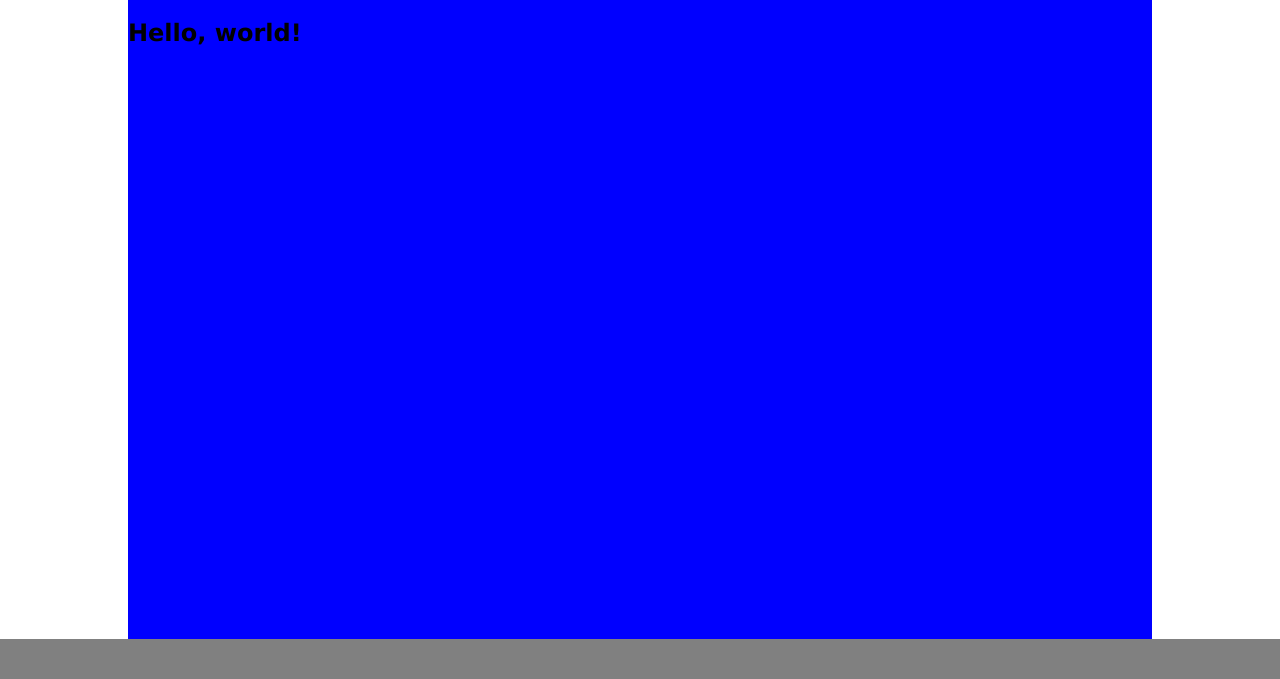
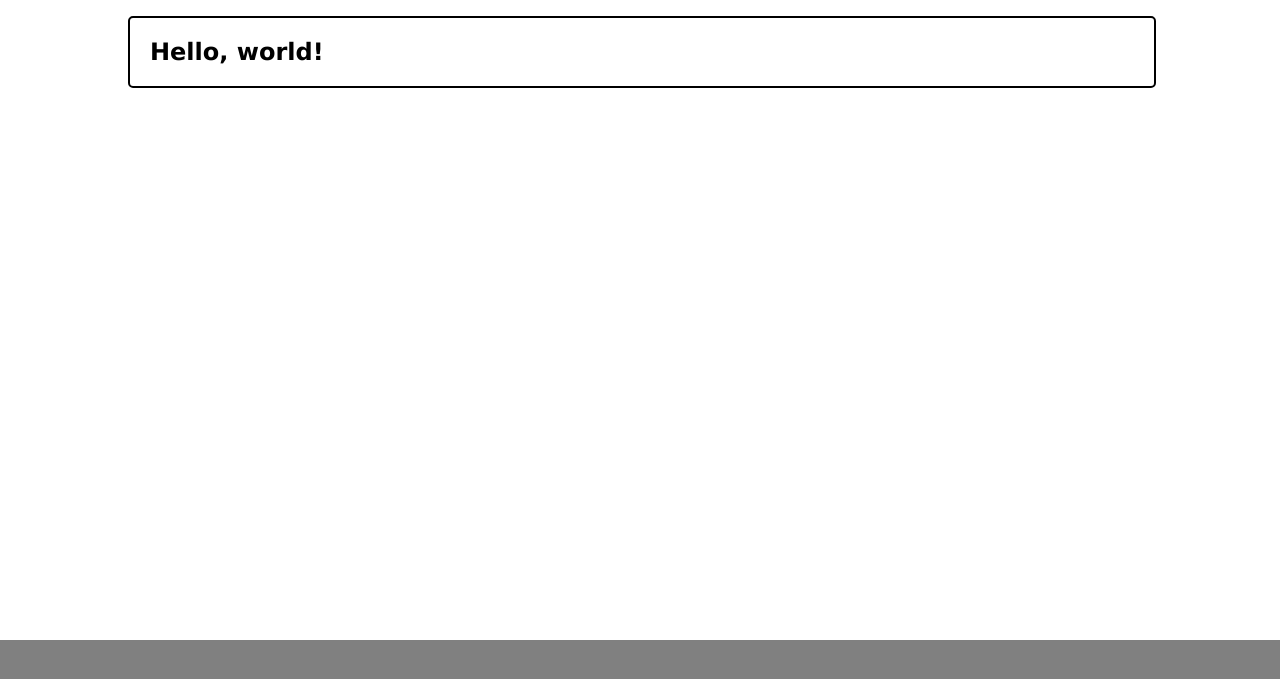
Before and after one commit to briandennis/VanillaTodo, a website: page index.html in a window 1280 px wide. Shown: the part 121-800 px from the top of the page. Drawn offline with Linux system fonts and the light colour scheme.

Commit message:
styleld todo items

```diff
--- a/index.css
+++ b/index.css
@@ -65,11 +65,20 @@ button:hover{
 #todoContainer{
   width: 80%;
   height: 80%;
-  background: blue;
+
+  padding-top: 20px;
 }
 
 .todoItem{
-  background: orange;
+  width: 100%;
+
+  border: solid 2px;
+  border-radius: 5px;
+}
+
+.todoItem h2{
+  font-size: 1.5em;
+  padding-left: 20px;
 }
 
 footer{
--- a/lib/main.js
+++ b/lib/main.js
@@ -6,7 +6,7 @@ var createItem = function createItem(text, priority) {
 
   content.innerHTML = text;
   item.appendChild(content);
-  item.class = 'todoItem';
+  item.className = 'todoItem';
   document.getElementById('todoContainer').appendChild(item);
 };
 
--- a/src/main.js
+++ b/src/main.js
@@ -4,7 +4,7 @@ let createItem = (text, priority) => {
 
   content.innerHTML = text;
   item.appendChild(content);
-  item.class = 'todoItem';
+  item.className = 'todoItem';
   document.getElementById('todoContainer').appendChild(item);
 };
 
```
